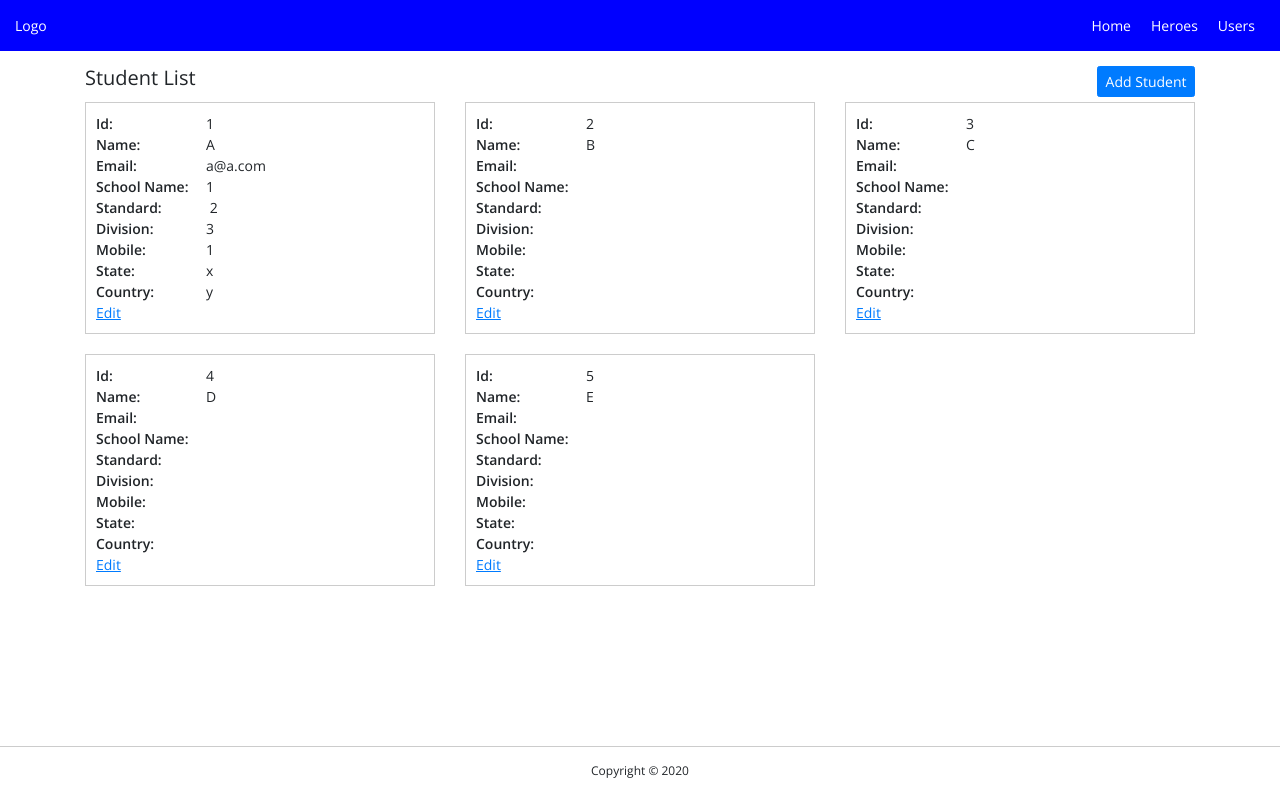
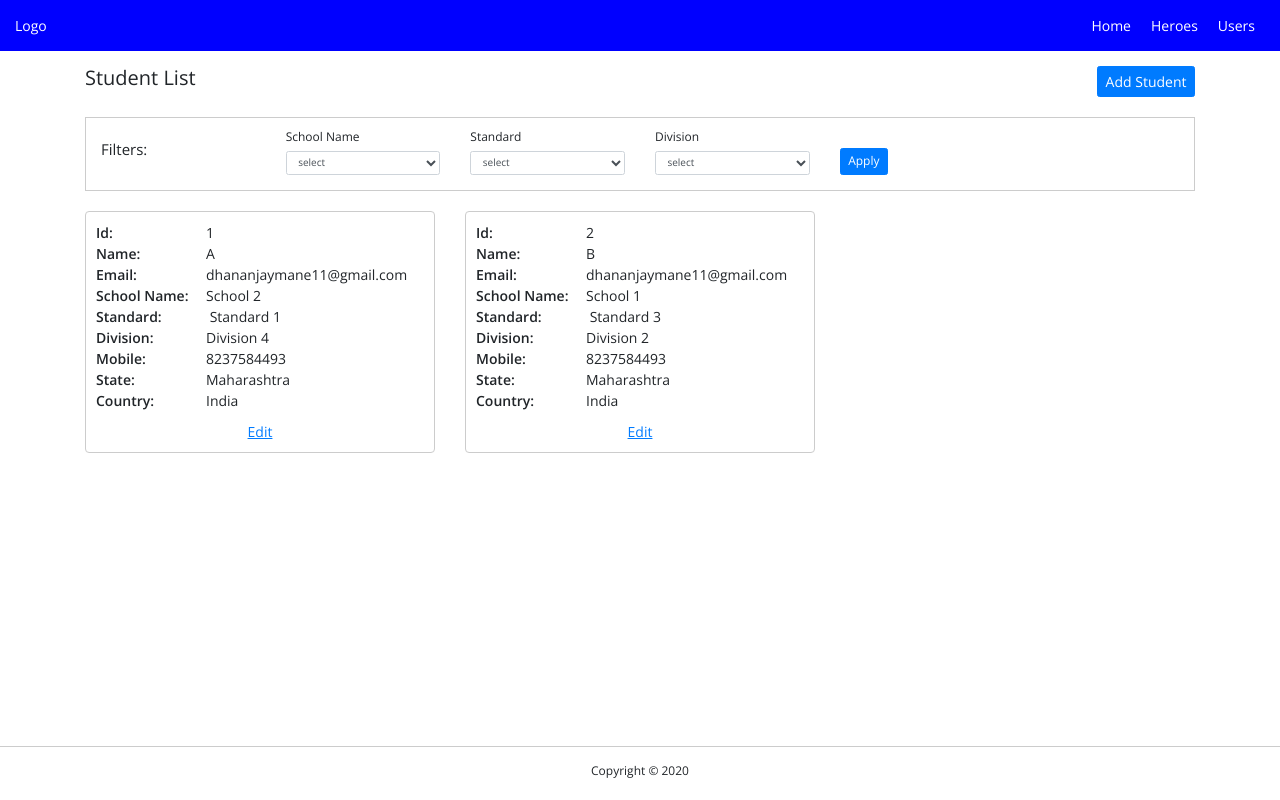
Before and after one commit to dhananjaym11/react-task, a React (Create React App) app: page /students in a window 1280 px wide. Built offline with nearby package versions, Linux system fonts and the light colour scheme.

Commit message:
Added list filters

```diff
--- a/src/App/components/student-add/StudentAdd.js
+++ b/src/App/components/student-add/StudentAdd.js
@@ -68,7 +68,7 @@ class StudentAdd extends React.Component {
                             onChange={this.onChangeHandler}
                             value={student.school}
                         >
-                            <option>select</option>
+                            <option value="">select</option>
                             <option value="School 1">School 1</option>
                             <option value="School 2">School 2</option>
                             <option value="School 3">School 3</option>
@@ -84,7 +84,7 @@ class StudentAdd extends React.Component {
                             onChange={this.onChangeHandler}
                             value={student.standard}
                         >
-                            <option>select</option>
+                            <option value="">select</option>
                             <option value="Standard 1">Standard 1</option>
                             <option value="Standard 2">Standard 2</option>
                             <option value="Standard 3">Standard 3</option>
@@ -100,7 +100,7 @@ class StudentAdd extends React.Component {
                             onChange={this.onChangeHandler}
                             value={student.division}
                         >
-                            <option>select</option>
+                            <option value="">select</option>
                             <option value="Division 1">Division 1</option>
                             <option value="Division 2">Division 2</option>
                             <option value="Division 3">Division 3</option>
--- /dev/null
+++ b/src/App/components/student-filter/StudentFilter.js
@@ -0,0 +1,91 @@
+import React from 'react';
+
+class StudentFilter extends React.Component {
+    state = {
+        filters: {}
+    }
+
+    onChangeHandler = (e) => {
+        const filters = { ...this.state.filters };
+        filters[e.target.name] = e.target.value;
+        this.setState({
+            filters
+        })
+    }
+
+    onSubmitHandler = () => {
+        this.props.onFilterHandler(this.state.filters);
+    }
+
+    render() {
+        const filters = this.state.filters;
+        return (
+            <div className="student-filter">
+                <form>
+                    <div className="row">
+                        <div className="col-2">
+                            <h4>Filters:</h4>
+                        </div>
+                        <div className="col-2">
+                            <label>School Name</label>
+                            <select
+                                className="form-control"
+                                name="school"
+                                onChange={this.onChangeHandler}
+                                value={filters.school}
+                            >
+                                <option value="">select</option>
+                                <option value="School 1">School 1</option>
+                                <option value="School 2">School 2</option>
+                                <option value="School 3">School 3</option>
+                                <option value="School 4">School 4</option>
+                                <option value="School 5">School 5</option>
+                            </select>
+                        </div>
+                        <div className="col-2">
+                            <label>Standard</label>
+                            <select
+                                className="form-control"
+                                name="standard"
+                                onChange={this.onChangeHandler}
+                                value={filters.standard}
+                            >
+                                <option value="">select</option>
+                                <option value="Standard 1">Standard 1</option>
+                                <option value="Standard 2">Standard 2</option>
+                                <option value="Standard 3">Standard 3</option>
+                                <option value="Standard 4">Standard 4</option>
+                                <option value="Standard 5">Standard 5</option>
+                            </select>
+                        </div>
+                        <div className="col-2">
+                            <label>Division</label>
+                            <select
+                                className="form-control"
+                                name="division"
+                                onChange={this.onChangeHandler}
+                                value={filters.division}
+                            >
+                                <option value="">select</option>
+                                <option value="Division 1">Division 1</option>
+                                <option value="Division 2">Division 2</option>
+                                <option value="Division 3">Division 3</option>
+                                <option value="Division 4">Division 4</option>
+                                <option value="Division 5">Division 5</option>
+                            </select>
+                        </div>
+                        <div className="col-2 filter-btn">
+                            <button
+                                type="button"
+                                className="btn btn-primary"
+                                onClick={this.onSubmitHandler}
+                            >Apply</button>
+                        </div>
+                    </div>
+                </form>
+            </div>
+        )
+    }
+}
+
+export default StudentFilter;
--- a/src/App/containers/student-list/StudentList.js
+++ b/src/App/containers/student-list/StudentList.js
@@ -3,14 +3,35 @@ import { connect } from 'react-redux';
 
 import './StudentList.scss';
 import StudentList from '../../components/student-list/StudentList';
+import StudentFilter from '../../components/student-filter/StudentFilter';
 
 class StudentListContainer extends React.Component {
+    state = {
+        filters: {}
+    }
 
     onAddHandler = () => {
         this.props.history.push('/students/add');
     }
 
+    onFilterHandler = (filters) => {
+        console.log(filters);
+        this.setState({
+            filters
+        })
+    }
+
     render() {
+        const filters = { ...this.state.filters };
+        const filteredStudents = this.props.students.filter(s => {
+            if (filters.school || filters.standard || filters.division) {
+                return (filters.school ? s.school === filters.school : s) &&
+                    (filters.standard ? s.standard === filters.standard : s) &&
+                    (filters.division ? s.division === filters.division : s);
+            } else {
+                return s
+            }
+        });
         return (
             <div className="student-list">
                 <h2 className="clearfix">
@@ -21,10 +42,16 @@ class StudentListContainer extends React.Component {
                         onClick={this.onAddHandler}
                     >Add Student</button>
                 </h2>
-                <StudentList
-                    students={this.props.students}
+                <StudentFilter
+                    onFilterHandler={this.onFilterHandler}
                 />
-            </div>
+                {filteredStudents.length ?
+                    <StudentList
+                        students={filteredStudents}
+                    /> :
+                    <p style={{ textAlign: 'center', marginTop: 50 }}> No data found.</p >
+                }
+            </div >
         )
     }
 }
--- a/src/App/containers/student-list/StudentList.scss
+++ b/src/App/containers/student-list/StudentList.scss
@@ -1,8 +1,28 @@
 .student-list {
+    .student-filter {
+        font-size: 1.2rem;
+        margin: 20px 0;
+        border: 1px solid #ccc;
+        padding: 10px 15px 15px;
+
+        .col-2 {
+            align-self: center;
+
+            &.filter-btn {
+                align-self: flex-end;
+
+                .btn {
+                    font-size: 1.2rem;
+                }
+            }
+        }
+    }
+
     .student-item {
         border: 1px solid #ccc;
         padding: 10px;
         margin-bottom: 20px;
+        border-radius: 4px;
 
         .details-link {
             > span {
@@ -19,7 +39,9 @@
         .edit-link {
             color: #007bff;
             display: block;
+            text-align: center;
             text-decoration: underline;
+            margin: 10px 0 0;
         }
     }
 }
--- a/src/App/core/reducers/students.reducer.js
+++ b/src/App/core/reducers/students.reducer.js
@@ -5,18 +5,25 @@ const INITIAL_STATE = {
         {
             id: 1,
             name: "A",
-            email: "a@a.com",
-            mobile: "1",
-            state: "x",
-            country: "y",
-            school: "1",
-            standard: "2",
-            division: "3"
+            email: "dhananjaymane11@gmail.com",
+            mobile: "8237584493",
+            school: "School 2",
+            standard: "Standard 1",
+            division: "Division 4",
+            state: "Maharashtra",
+            country: "India"
         },
-        { id: 2, name: 'B' },
-        { id: 3, name: 'C' },
-        { id: 4, name: 'D' },
-        { id: 5, name: 'E' },
+        {
+            id: 2,
+            name: "B",
+            email: "dhananjaymane11@gmail.com",
+            mobile: "8237584493",
+            school: "School 1",
+            standard: "Standard 3",
+            division: "Division 2",
+            state: "Maharashtra",
+            country: "India"
+        },
     ]
 }
 
```
